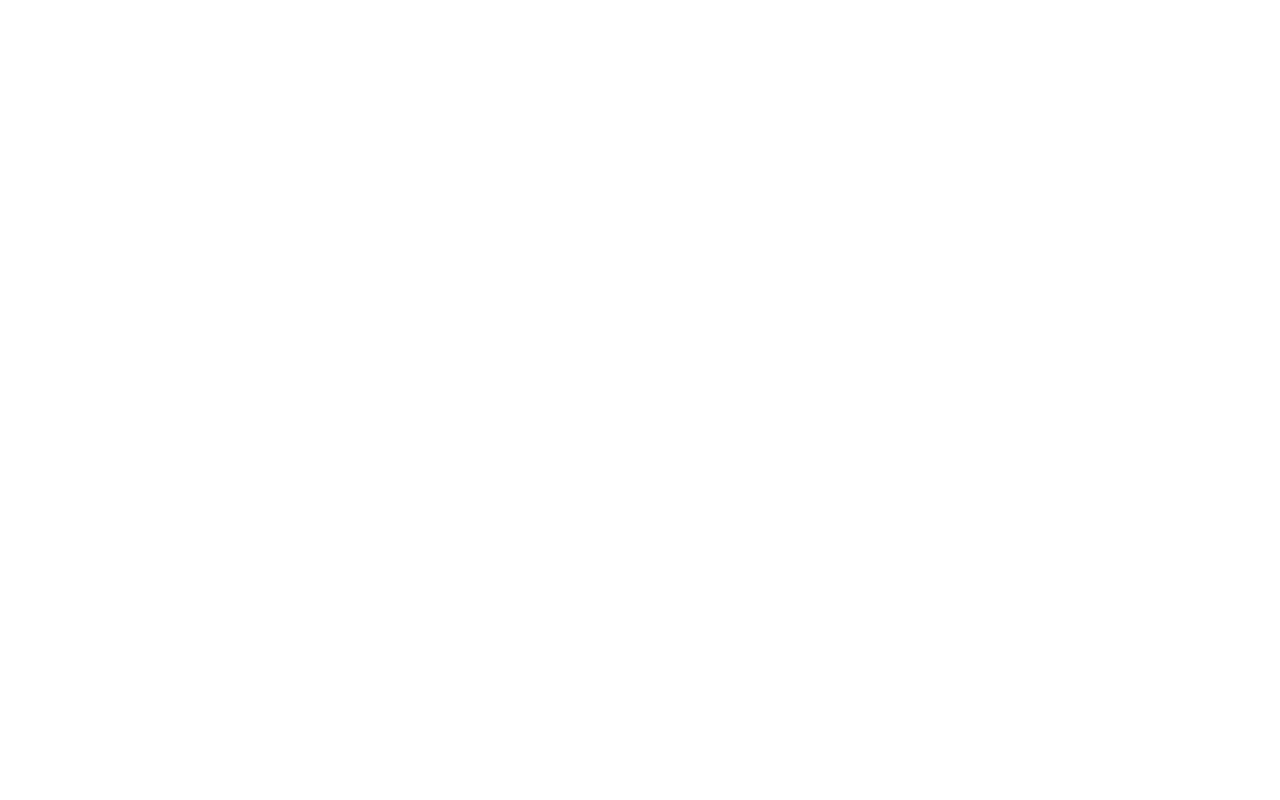
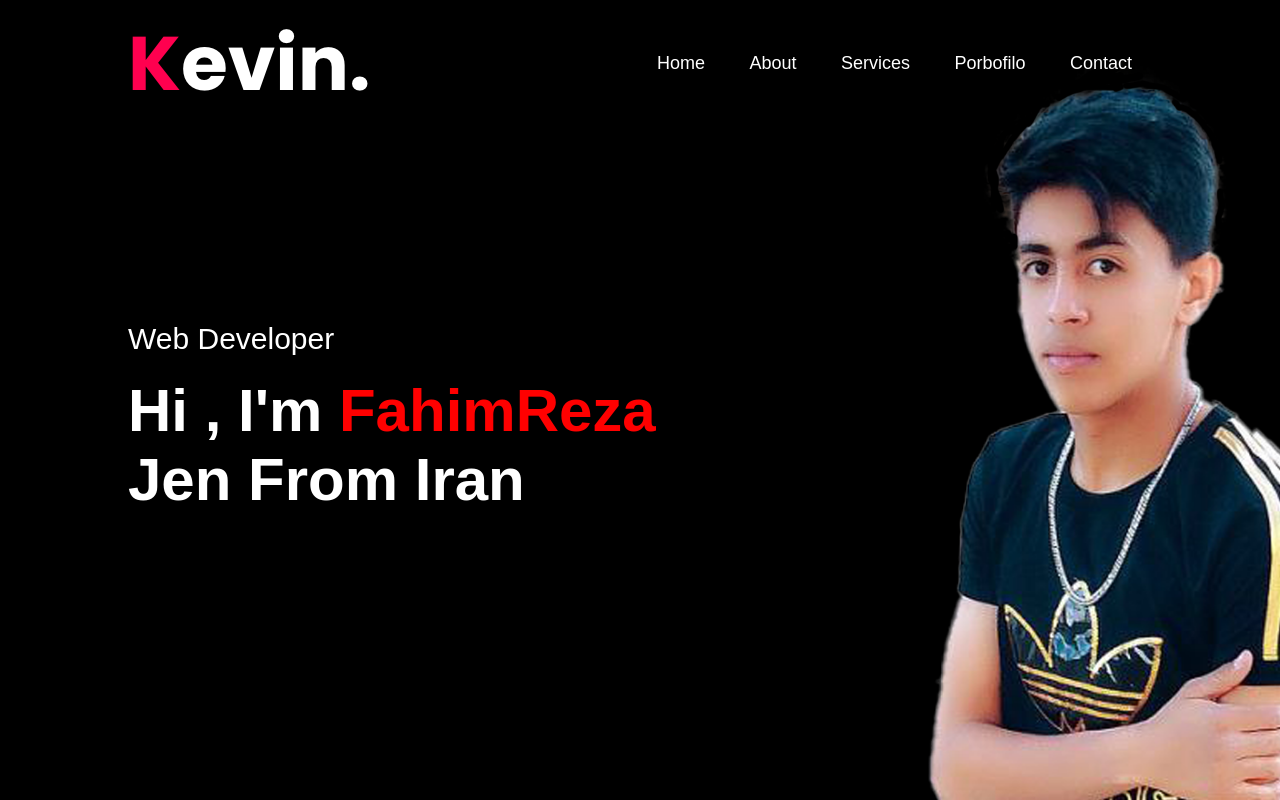
Before and after one commit to FahimReza3/My_Ghaleb, a plain HTML site: page index.html in a window 1280 px wide. Drawn offline with Linux system fonts and the light colour scheme.

Commit message:
Create Heade  and End The Changes Header

```diff
--- a/File/css/style.css
+++ b/File/css/style.css
@@ -2,5 +2,77 @@
     padding: 0px;
     margin: 0px;
     box-sizing: border-box;
-    font-family: 'Vazir' , sans-serif;
+    font-family: 'Poppis' , sans-serif;
 }
+
+body{
+    background-color: #080808;
+    color: #fff;
+}
+
+#Header{
+    width: 100%;
+    height: 100vh;
+    background-image: url("../img/Untitled-2.png");
+    background-position: center;
+    background-attachment: fixed;
+    background-size: cover;
+
+}
+
+.container {
+    padding: 10px 10%;
+}
+
+nav{
+    display: flex;
+    align-items: center;
+    flex-wrap: wrap;
+    justify-content: space-between;
+}
+
+.logo{
+    width: 140px;
+}
+
+nav ul li{
+    display: inline;
+    list-style: none;
+    margin: 10px 20px;
+}
+
+nav ul li a{
+    color: #fff;
+    text-decoration: none;
+    font-size: 18px;
+    position: relative;
+}
+
+nav ul li a::after{
+    content: '';
+    width: 0;
+    height: 3px;
+    background-color: #ff004f;
+    position: absolute;
+    left: 0;
+    bottom: -6px;
+    transition: 0.5s;
+}
+
+nav ul li a:hover::after{
+    width: 100%;
+}
+
+.Header-Text {
+    margin-top:20% ;
+    font-size: 30px;
+}
+
+.Header-Text h1{
+    margin-top: 20px;
+    font-size: 60px;
+}
+
+.Header-Text h1 span{
+    color: red;
+}
--- a/index.html
+++ b/index.html
@@ -7,7 +7,24 @@
     <link rel="stylesheet" href="File/css/style.css">
 </head>
 <body>
-
+    <div id="Header">
+        <div class="container">
+            <nav>
+                <img src="File/img/logo.png" alt="Logo">
+                <ul>
+                    <li><a href="#">Home</a></li>
+                    <li><a href="#">About</a></li>
+                    <li><a href="#">Services</a></li>
+                    <li><a href="#">Porbofilo</a></li>
+                    <li><a href="#">Contact</a></li>
+                </ul>
+            </nav>
+            <div class="Header-Text">
+                <p>Web Developer</p>
+                <h1>Hi , I'm <span>FahimReza</span> <br>Jen From Iran</h1>
+            </div>
+        </div>
+    </div>
 
     <script src="File/js/script.js"></script>
 </body>
```
Also changed, not shown: File/img/MyPhoto.jpg (added), File/img/Untitled-2.png (added), File/img/background.png (added), File/img/logo.png (added), File/img/phone-background.png (added), File/img/user.png (added), File/img/work-1.png (added), File/img/work-2.png (added), File/img/work-3.png (added), 1 other file.
